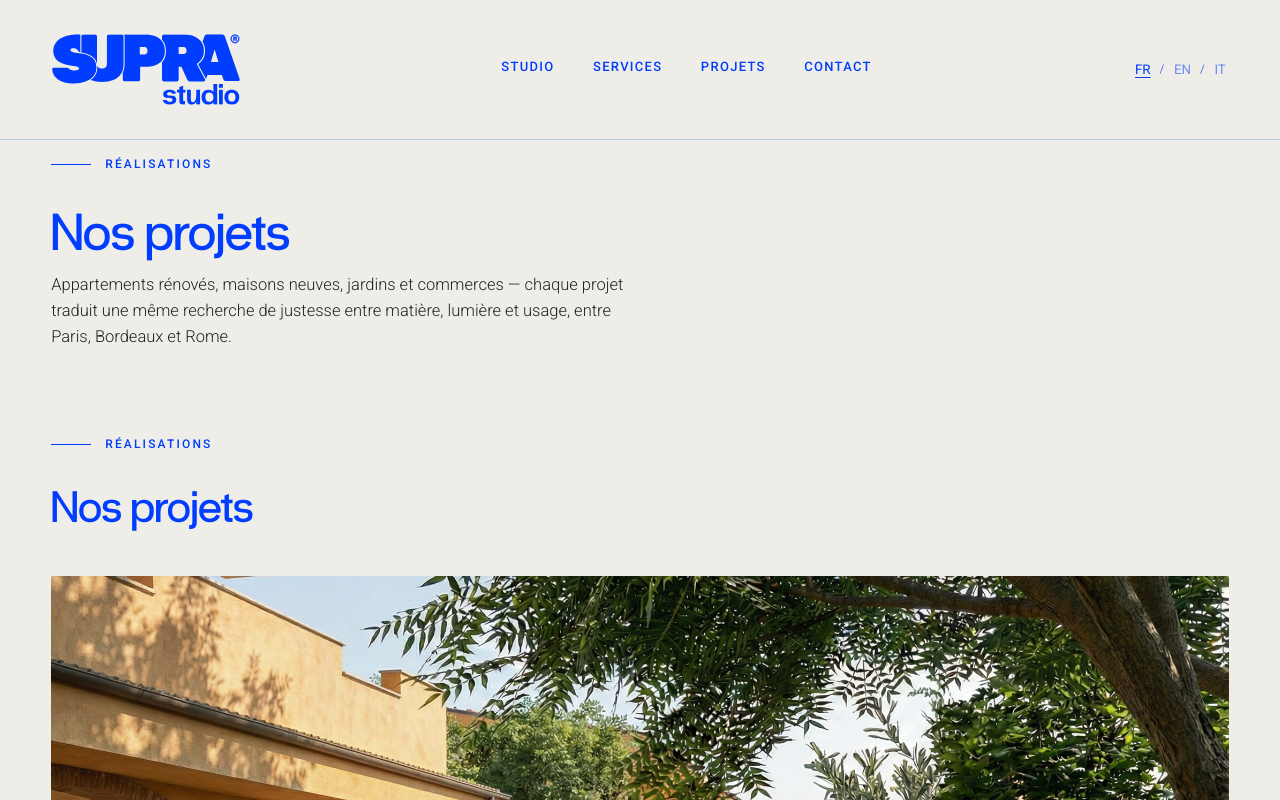
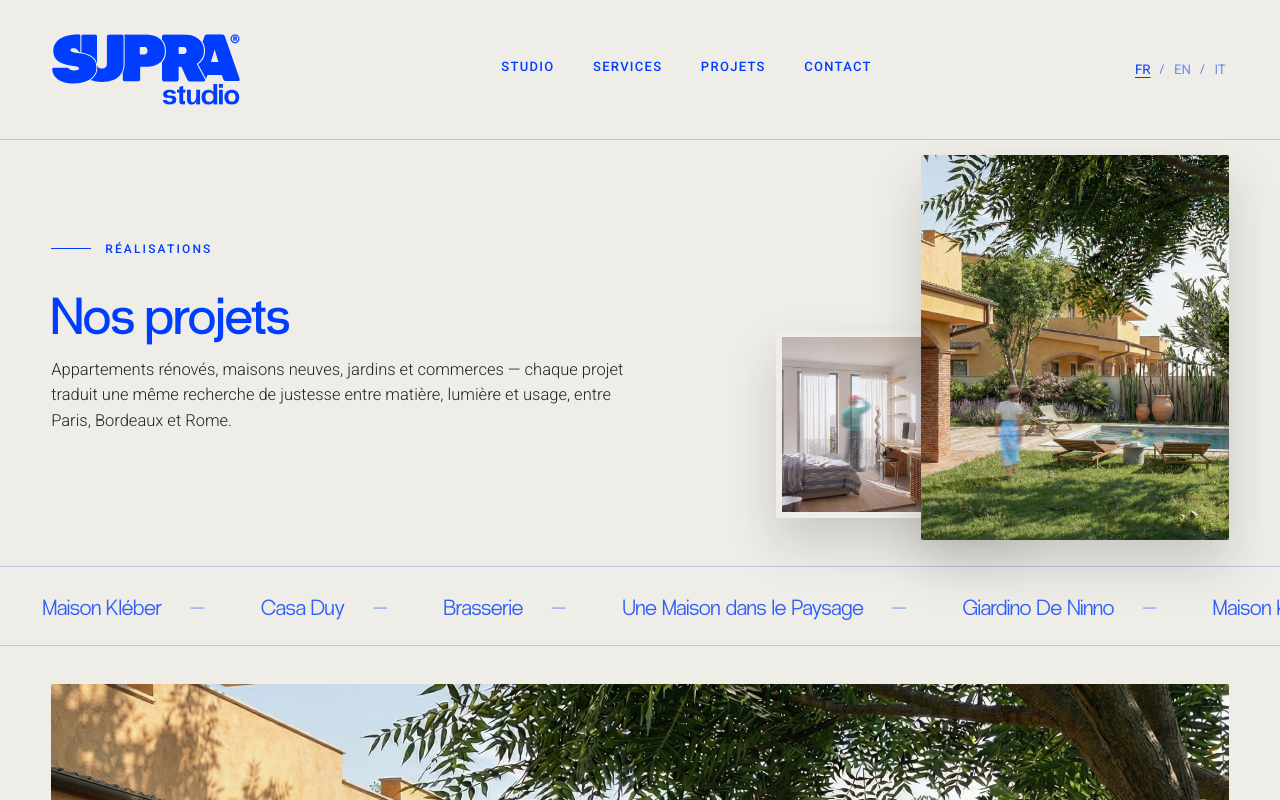
Before and after one commit to SupraStudio/Supra-Studio, a Next.js app in the folder supra-studio-nextjs/: page /projets in a window 1280 px wide. Shown: the top 800 px of the page. Built offline with nearby package versions, Linux system fonts and the light colour scheme.

Commit message:
Add files via upload

```diff
--- a/supra-studio-nextjs/app/globals.css
+++ b/supra-studio-nextjs/app/globals.css
@@ -563,6 +563,40 @@ button { font-family: inherit; cursor: pointer; }
   margin: 16px 0 0;
 }
 
+.page-hero-grid {
+  display: grid;
+  grid-template-columns: 1.3fr 0.9fr;
+  gap: clamp(30px, 6vw, 70px);
+  align-items: center;
+}
+.page-hero-collage {
+  position: relative;
+  aspect-ratio: 5/4;
+}
+.page-hero-thumb {
+  position: absolute;
+  overflow: hidden;
+  border-radius: var(--radius);
+  box-shadow: 0 24px 50px rgba(34,34,34,.18);
+}
+.page-hero-thumb img { width: 100%; height: 100%; object-fit: cover; }
+.page-hero-thumb:not(.secondary) {
+  width: 68%;
+  aspect-ratio: 4/5;
+  top: 0; right: 0;
+  z-index: 1;
+}
+.page-hero-thumb.secondary {
+  width: 55%;
+  aspect-ratio: 4/3;
+  bottom: 0; left: 0;
+  border: 6px solid var(--ivoire);
+}
+@media (max-width: 860px) {
+  .page-hero-grid { grid-template-columns: 1fr; }
+  .page-hero-collage { display: none; }
+}
+
 .section-head {
   display: flex;
   align-items: flex-end;
@@ -808,10 +842,11 @@ button { font-family: inherit; cursor: pointer; }
 }
 .services-cta p {
   font-family: var(--f-display);
-  font-size: clamp(20px, 2.6vw, 30px);
+  font-weight: 400;
+  font-size: clamp(24px, 3.6vw, 46px);
+  line-height: 1.2;
   margin: 0 0 26px;
-  max-width: 24ch;
-  margin-left: auto; margin-right: auto;
+  max-width: none;
 }
 
 /* ============================================
--- a/supra-studio-nextjs/app/projets/page.tsx
+++ b/supra-studio-nextjs/app/projets/page.tsx
@@ -3,7 +3,9 @@ import Header from "@/components/Header";
 import Footer from "@/components/Footer";
 import ScrollReveal from "@/components/ScrollReveal";
 import Projects from "@/components/Projects";
+import ProjectsMarquee from "@/components/ProjectsMarquee";
 import Contact from "@/components/Contact";
+import { PROJECTS } from "@/lib/projects";
 
 export const metadata: Metadata = {
   title: "Nos Projets — Supra Studio | Architecture d'intérieur & Paysage",
@@ -12,13 +14,16 @@ export const metadata: Metadata = {
 };
 
 export default function ProjetsPage() {
+  const [thumbA, thumbB] = PROJECTS;
+
   return (
     <>
       <ScrollReveal />
       <Header hasHero={false} />
       <main>
-        <section className="page-hero">
-          <div className="wrap reveal">
+        <section className="page-hero page-hero-projets">
+          <div className="wrap page-hero-grid reveal">
+            <div>
               <div className="section-label">
                 <span>Réalisations</span>
               </div>
@@ -29,7 +34,19 @@ export default function ProjetsPage() {
                 matière, lumière et usage, entre Paris, Bordeaux et Rome.
               </p>
             </div>
+            <div className="page-hero-collage">
+              <div className="page-hero-thumb">
+                <img src={thumbA.img} alt={thumbA.name} />
+              </div>
+              <div className="page-hero-thumb secondary">
+                <img src={thumbB.img} alt={thumbB.name} />
+              </div>
+            </div>
+          </div>
         </section>
+
+        <ProjectsMarquee />
+
         <Projects full />
         <Contact />
       </main>
--- a/supra-studio-nextjs/components/Projects.tsx
+++ b/supra-studio-nextjs/components/Projects.tsx
@@ -4,6 +4,7 @@ export default function Projects({ full = false }: { full?: boolean }) {
   return (
     <section className="projects" id="projets">
       <div className="wrap">
+        {!full && (
           <div className="section-head reveal">
             <div>
               <div className="section-label">
@@ -11,12 +12,11 @@ export default function Projects({ full = false }: { full?: boolean }) {
               </div>
               <h2 className="section-title">Nos projets</h2>
             </div>
-          {!full && (
             <a href="/projets" className="link-arrow">
               Voir tous les projets ↗
             </a>
+          </div>
         )}
-        </div>
 
         <div className="projects-stack reveal">
           {PROJECTS.map((p, i) => (
--- /dev/null
+++ b/supra-studio-nextjs/components/ProjectsMarquee.tsx
@@ -0,0 +1,16 @@
+import { PROJECTS } from "@/lib/projects";
+
+export default function ProjectsMarquee() {
+  const names = PROJECTS.map((p) => p.name);
+  const loop = [...names, ...names];
+
+  return (
+    <div className="marquee">
+      <div className="marquee-track">
+        {loop.map((n, i) => (
+          <span key={i}>{n}</span>
+        ))}
+      </div>
+    </div>
+  );
+}
```
Lines whose indentation alone changed are shown as unchanged.
